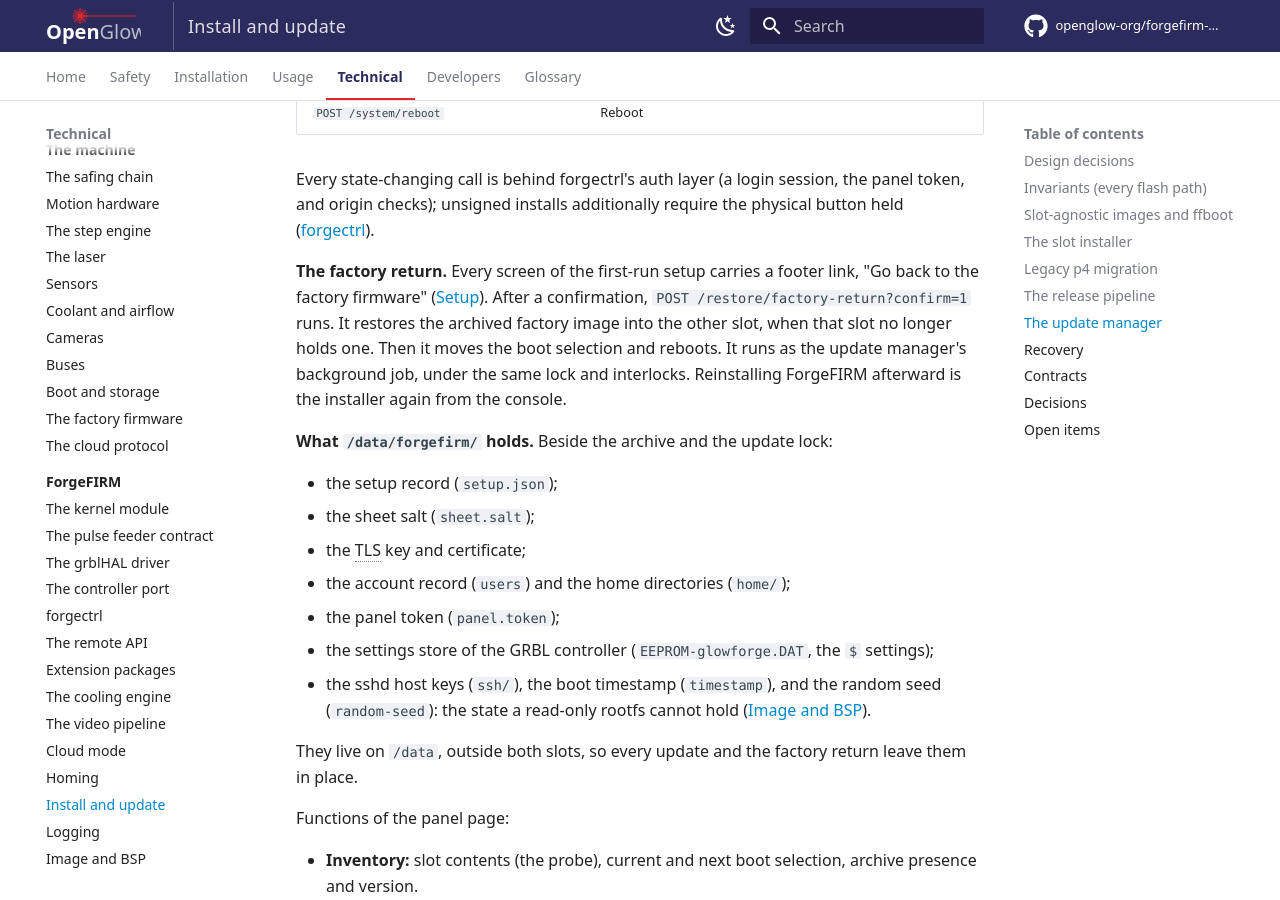
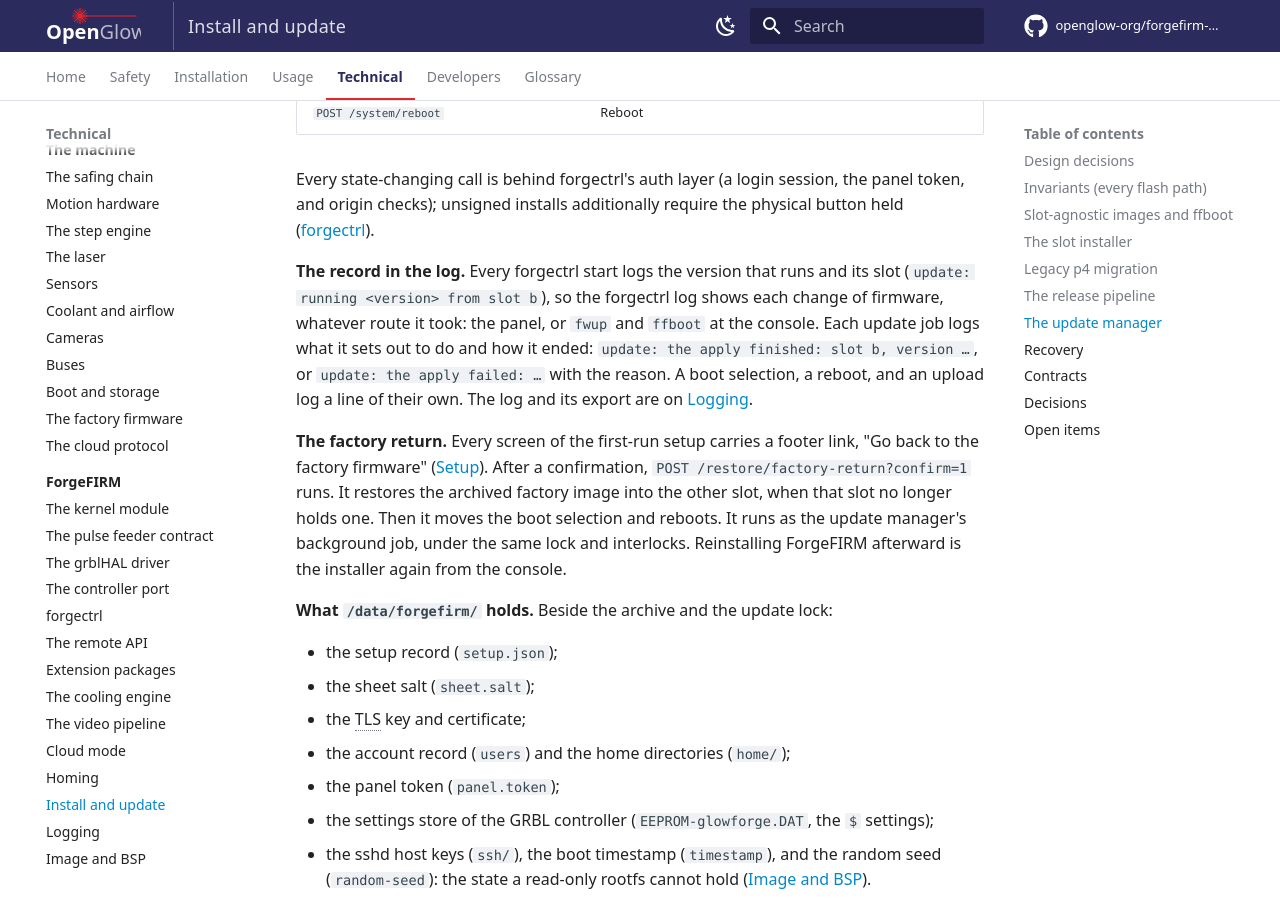
Before and after one commit to openglow-org/forgefirm-docs, an MkDocs documentation site: the page built from docs/technical/forgefirm/install-and-update.md, in a window 1280 px wide and 900 px high, scrolled down 5917 px. Built offline with MkDocs 1.6.1 and Material for MkDocs 9.7.7, drawn with Linux system fonts in a browser that asks for light colours; comment, search, counter and statistics services are not loaded.

Commit message:
Install and update: what the update manager logs
A paragraph beside the update API: every forgectrl start logs the version
and slot that run, so the log shows each change of firmware by any
route; each update job logs what it sets out to do and how it ended; a
boot selection, a reboot, and an upload log a line each.

The record of the change is forgectrl's "Update: log every start's
firmware and slot, and every update job".

Proof: check-style and check-interfaces are clean, and zensical build
finds no issues.

```diff
--- a/docs/technical/forgefirm/install-and-update.md
+++ b/docs/technical/forgefirm/install-and-update.md
@@ -252,6 +252,15 @@ session, the panel token, and origin checks); unsigned installs
 additionally require the physical button held
 ([forgectrl](forgectrl.md#http-api)).
 
+**The record in the log.** Every forgectrl start logs the version that
+runs and its slot (`update: running <version> from slot b`), so the
+forgectrl log shows each change of firmware, whatever route it took: the
+panel, or `fwup` and `ffboot` at the console. Each update job logs what it
+sets out to do and how it ended: `update: the apply finished: slot b,
+version …`, or `update: the apply failed: …` with the reason. A boot
+selection, a reboot, and an upload log a line of their own. The log and
+its export are on [Logging](logging.md).
+
 **The factory return.** Every screen of the first-run setup carries a
 footer link, "Go back to the factory firmware"
 ([Setup](../../usage/setup.md#go-back-to-the-factory-firmware)).
```
